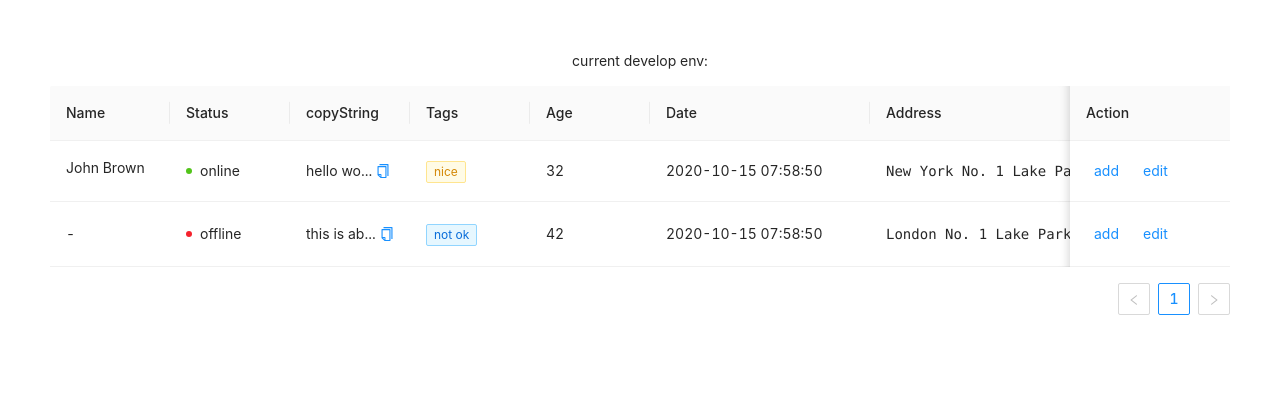
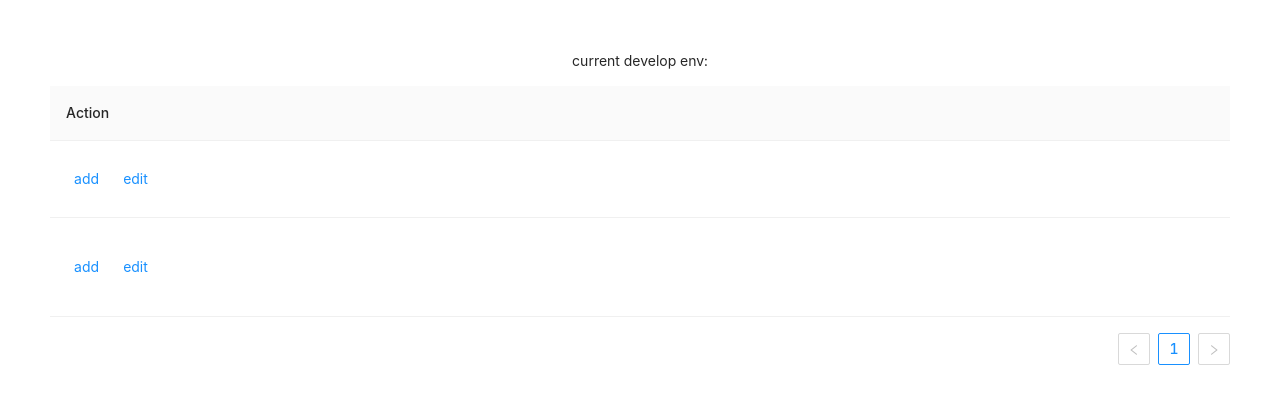
Before and after one commit to yayapao/table-cell-render, a React (Create React App) app in the folder example/: page / in a window 1280 px wide. Shown: the top 404 px of the page. Built offline with nearby package versions, Linux system fonts and the light colour scheme.

Commit message:
improve: string add tooltips and wrap config

```diff
--- a/example/src/App.tsx
+++ b/example/src/App.tsx
@@ -9,95 +9,95 @@ import './App.css'
 
 function App() {
   const columns = [
+    // {
+    //   title: 'Name',
+    //   dataIndex: 'name',
+    //   key: 'name',
+    //   width: 120,
+    //   render: (value: any) => {
+    //     return renderCell('string', value)
+    //   },
+    // },
+    // {
+    //   title: 'Status',
+    //   dataIndex: 'status',
+    //   width: 120,
+    //   key: 'status',
+    //   render: (value: any) => {
+    //     return renderCell('status', value, undefined, {
+    //       color: status
+    //     })
+    //   }
+    // },
     {
-      title: 'Name',
-      dataIndex: 'name',
-      key: 'name',
+      title: 'wrapCode',
+      dataIndex: 'wrapCode',
       width: 120,
+      key: 'wrapCode',
       render: (value: any) => {
-        return renderCell('string', value)
-      },
-    },
-    {
-      title: 'Status',
-      dataIndex: 'status',
-      width: 120,
-      key: 'status',
-      render: (value: any) => {
-        return renderCell('status', value, undefined, {
-          color: status
+        return renderCell('code', value, {}, {
+          wrap: 'wrap'
         })
       }
     },
-    {
-      title: 'copyString',
-      dataIndex: 'copyString',
-      width: 120,
-      key: 'copyString',
-      render: (value: any) => {
-        return renderCell('string', value, undefined, {
-          copyable: true
-        })
-      }
-    },
-    {
-      title: 'Tags',
-      dataIndex: 'tags',
-      width: 120,
-      key: 'tags',
-      render: (value: any) => {
-        return renderCell('tags', value, undefined, {
-          color: colors
-        })
-      }
-    },
-    {
-      title: 'Age',
-      dataIndex: 'age',
-      width: 120,
-      key: 'age',
-    },
-    {
-      title: 'Date',
-      dataIndex: 'date',
-      width: 220,
-      key: 'date',
-      render: (value: any) => {
-        return renderCell('date', value)
-      }
-    },
+    // {
+    //   title: 'Tags',
+    //   dataIndex: 'tags',
+    //   width: 120,
+    //   key: 'tags',
+    //   render: (value: any) => {
+    //     return renderCell('tags', value, undefined, {
+    //       color: colors
+    //     })
+    //   }
+    // },
+    // {
+    //   title: 'Age',
+    //   dataIndex: 'age',
+    //   width: 120,
+    //   key: 'age',
+    // },
+    // {
+    //   title: 'Date',
+    //   dataIndex: 'date',
+    //   width: 220,
+    //   key: 'date',
+    //   render: (value: any) => {
+    //     return renderCell('date', value)
+    //   }
+    // },
     {
       title: 'Address',
       dataIndex: 'address',
       key: 'address',
-      width: 400,
+      width: 140,
       render: (value: any) => {
         return renderCell('code', value)
       },
     },
-    {
-      title: 'Remark',
-      key: 'remark',
-      dataIndex: 'remark',
-      width: 200,
-      render: (value: any) => {
-        return renderCell(
-          'string',
-          value,
-          {},
-          {
-            callback: () => {
-              console.log(value)
-            },
-          }
-        )
-      },
-    },
+    // {
+    //   title: 'Remark',
+    //   key: 'remark',
+    //   dataIndex: 'remark',
+    //   width: 200,
+    //   render: (value: any) => {
+    //     return renderCell(
+    //       'string',
+    //       value,
+    //       {},
+    //       {
+    //         callback: () => {
+    //           console.log(value)
+    //         },
+    //       }
+    //     )
+    //   },
+    // },
     {
       title: 'Action',
       key: 'action',
       fixed: 'right' as 'right',
-      width: 160,
+      width: 1200,
       render: (text: any, record: any) => {
         return (
           <Space>
--- a/example/src/TableCellRender/index.tsx
+++ b/example/src/TableCellRender/index.tsx
@@ -6,6 +6,7 @@ import './style.css'
 
 const initConfig = {
   format: 'YYYY-MM-DD HH:mm:ss',
+  wrap: 'nowrap',
 }
 
 const { Paragraph } = Typography
@@ -16,7 +17,7 @@ export default function renderCell(
   style: CSSProperties = {},
   config: Config = {}
 ) {
-  const { callback, format, color, copyable } = Object.assign(
+  const { callback, format, color, copyable, wrap } = Object.assign(
     {},
     initConfig,
     config
@@ -62,9 +63,14 @@ export default function renderCell(
     }
     case 'code': {
       return (
-        <pre className="tcr-code-pre" style={style}>
-          <code>{String(data)}</code>
-        </pre>
+        <>
+          {wrap === 'nowrap' && (
+            <pre className="tcr-code-pre" style={style}>
+              <code>{String(data)}</code>
+            </pre>
+          )}
+          {wrap === 'wrap' && <code>{String(data)}</code>}
+        </>
       )
     }
     case 'date': {
@@ -73,7 +79,13 @@ export default function renderCell(
     }
     case 'string': {
       if (copyable) {
-        return <Paragraph style={{ marginBottom: 0 }} copyable ellipsis>{data}</Paragraph>
+        return (
+          <Tooltip title={data} placement="topLeft">
+            <Paragraph style={{ marginBottom: 0 }} copyable ellipsis>
+              {data}
+            </Paragraph>
+          </Tooltip>
+        )
       }
       return String(data).length > 0 ? (
         <Tooltip title={data} placement="topLeft">
--- a/example/src/statics.ts
+++ b/example/src/statics.ts
@@ -25,7 +25,7 @@ export const data = [
     key: '1',
     tags: 'nice',
     status: 'online',
-    copyString: 'hello world',
+    wrapCode: 'hello world',
     name: 'John Brown',
     date: '2020-10-15T15:58:50+08:00',
     age: 32,
@@ -37,7 +37,7 @@ export const data = [
     name: '',
     tags: 'not ok',
     status: 'offline',
-    copyString: 'this is able to copy',
+    wrapCode: 'this is able to copy',
     date: '2020-10-15T15:58:50+08:00',
     age: 42,
     address: 'London No. 1 Lake Park',
```
Also changed, not shown: example/src/TableCellRender/data.d.ts (+7 -0 lines).
